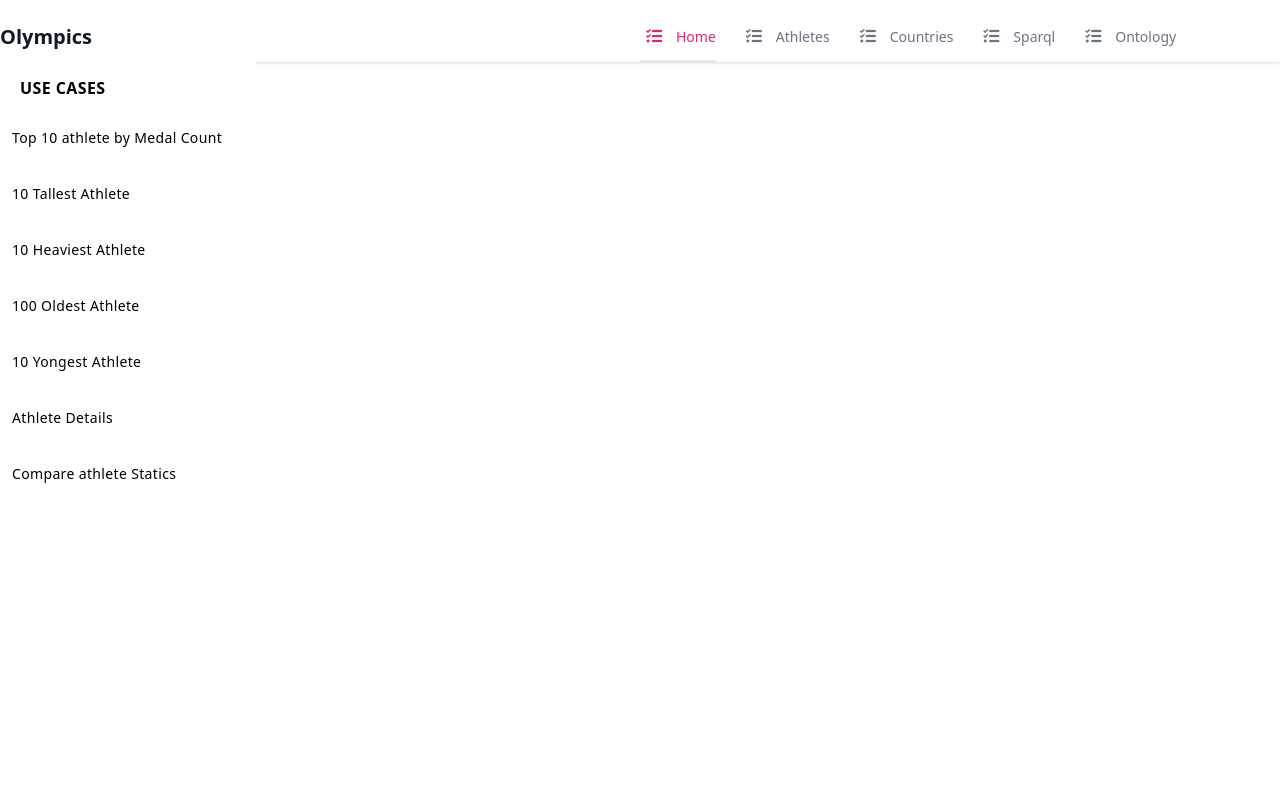
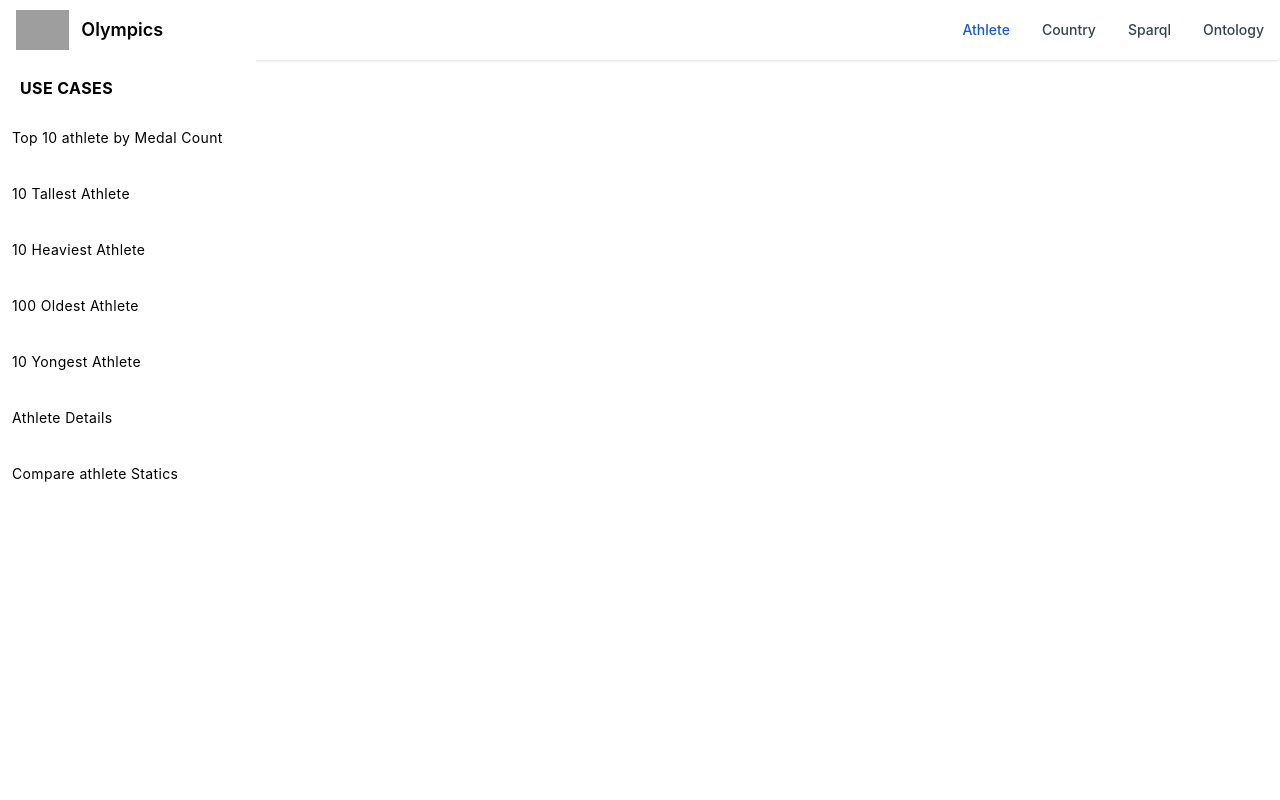
Before and after one commit to ankushbisht01/120-years-olympics, a Django app: template templates/main/athlete.html in a window 1280 px wide. Run offline with Django 3.2, Linux system fonts and the light colour scheme; the template is opened without the code that fills it, so the values that code supplies are empty; some libraries are stand-ins or nearby versions; grey boxes are pictures that could not be loaded.

Commit message:
new navbar

```diff
--- a/templates/base.html
+++ b/templates/base.html
@@ -13,9 +13,10 @@
     <link href="https://unpkg.com/tailwindcss@^2/dist/tailwind.min.css" rel="stylesheet">
     <link rel="stylesheet" href="https://use.fontawesome.com/releases/v5.3.1/css/all.css" integrity="sha384-mzrmE5qonljUremFsqc01SB46JvROS7bZs3IO2EmfFsd15uHvIt+Y8vEf7N7fWAU" crossorigin="anonymous">
     <link rel="stylesheet" href="https://unpkg.com/tailwindcss@2.2.19/dist/tailwind.min.css"/>
+    <link rel="stylesheet" href="https://unpkg.com/flowbite@1.3.2/dist/flowbite.min.css" />
     <!--Replace with your tailwind.css once created-->
     <script src="https://cdnjs.cloudflare.com/ajax/libs/Chart.js/2.7.2/Chart.bundle.min.js" integrity="sha256-XF29CBwU1MWLaGEnsELogU6Y6rcc5nCkhhx89nFMIDQ=" crossorigin="anonymous"></script>
-
+    <script src="https://unpkg.com/flowbite@1.3.2/dist/flowbite.js"></script>
 
     {% block head %} {% endblock head %}
 </head>
--- a/templates/navbar.html
+++ b/templates/navbar.html
@@ -1,57 +1,30 @@
-<nav id="header" class="bg-white fixed w-full z-10 top-0 shadow">
-
-
-    <div class="w-full container mx-auto flex flex-wrap items-center mt-0 pt-3 pb-3 md:pb-0">
-
-        <div class="w-1/2 pl-2 md:pl-0">
-            <a class="text-gray-900 text-base xl:text-xl no-underline hover:no-underline font-bold" href="{% url "index" %}">
-                 Olympics
+<nav class="bg-white fixed w-full z-10 top-0 shadow px-3 sm:px-4 py-2.5 rounded dark:bg-gray-800">
+  <div class="container flex flex-wrap justify-between items-center mx-auto">
+    <a href="{% url "index" %}" class="flex">
+      <img class="mr-3 h-10" viewBox="0 0 52 72" fill="none" src='https://olympics.com/images/static/b2p-images/logo_color.svg'> </img>
+        <span class="self-center text-lg font-semibold whitespace-nowrap dark:text-white">Olympics</span>
     </a>
-        </div>
-        <div class="w-1/2 pr-0">
-            <div class="flex relative inline-block float-right">
-
-
-
-
-
-
-        </div>
-
-
-        <div class="w-full flex-grow lg:flex lg:items-center lg:w-auto hidden lg:block mt-2 lg:mt-0 bg-white z-20" id="nav-content">
-            <ul class="list-reset lg:flex flex-1 items-center px-4 md:px-0">
-                <li class="mr-6 my-2 md:my-0">
-                    <a href="#" class="block py-1 md:py-3 pl-1 align-middle text-pink-600 no-underline hover:text-gray-900 border-b-2 border-orange-600 hover:border-orange-600">
-                        <i class="fas fa-tasks fa-fw mr-3"></i><span class="pb-1 md:pb-0 text-sm">Home</span>
-                    </a>
+    <button data-collapse-toggle="mobile-menu" type="button" class="inline-flex items-center p-2 ml-3 text-sm text-gray-500 rounded-lg md:hidden hover:bg-gray-100 focus:outline-none focus:ring-2 focus:ring-gray-200 dark:text-gray-400 dark:hover:bg-gray-700 dark:focus:ring-gray-600" aria-controls="mobile-menu-2" aria-expanded="false">
+      <span class="sr-only">Open main menu</span>
+      <svg class="w-6 h-6" fill="currentColor" viewBox="0 0 20 20" xmlns="http://www.w3.org/2000/svg"><path fill-rule="evenodd" d="M3 5a1 1 0 011-1h12a1 1 0 110 2H4a1 1 0 01-1-1zM3 10a1 1 0 011-1h12a1 1 0 110 2H4a1 1 0 01-1-1zM3 15a1 1 0 011-1h12a1 1 0 110 2H4a1 1 0 01-1-1z" clip-rule="evenodd"></path></svg>
+      <svg class="hidden w-6 h-6" fill="currentColor" viewBox="0 0 20 20" xmlns="http://www.w3.org/2000/svg"><path fill-rule="evenodd" d="M4.293 4.293a1 1 0 011.414 0L10 8.586l4.293-4.293a1 1 0 111.414 1.414L11.414 10l4.293 4.293a1 1 0 01-1.414 1.414L10 11.414l-4.293 4.293a1 1 0 01-1.414-1.414L8.586 10 4.293 5.707a1 1 0 010-1.414z" clip-rule="evenodd"></path></svg>
+    </button>
+    <div class="hidden w-full md:block md:w-auto" id="mobile-menu">
+      <ul class="flex flex-col mt-4 md:flex-row md:space-x-8 md:mt-0 md:text-sm md:font-medium">
+        <li>
+          <a href="{% url 'athlete' %}" class="block py-2 pr-4 pl-3 text-white bg-blue-700 rounded md:bg-transparent md:text-blue-700 md:p-0 dark:text-white" aria-current="page">Athlete</a>
         </li>
-                <li class="mr-6 my-2 md:my-0">
-                    <a href="{% url 'athlete' %}" class="block py-1 md:py-3 pl-1 align-middle text-gray-500 no-underline hover:text-gray-900 border-b-2 border-white hover:border-pink-500">
-                        <i class="fas fa-tasks fa-fw mr-3"></i><span class="pb-1 md:pb-0 text-sm">Athletes</span>
-                    </a>
+        <li>
+          <a href="{% url 'country' %}" class="block py-2 pr-4 pl-3 text-gray-700 border-b border-gray-100 hover:bg-gray-50 md:hover:bg-transparent md:border-0 md:hover:text-blue-700 md:p-0 dark:text-gray-400 md:dark:hover:text-white dark:hover:bg-gray-700 dark:hover:text-white md:dark:hover:bg-transparent dark:border-gray-700">Country</a>
         </li>
-                <li class="mr-6 my-2 md:my-0">
-                    <a href="{% url 'country' %}" class="block py-1 md:py-3 pl-1 align-middle text-gray-500 no-underline hover:text-gray-900 border-b-2 border-white hover:border-purple-500">
-                        <i class="fas fa-tasks fa-fw mr-3"></i><span class="pb-1 md:pb-0 text-sm">Countries</span>
-                    </a>
+        <li>
+          <a href="{% url 'sparql' %}" class="block py-2 pr-4 pl-3 text-gray-700 border-b border-gray-100 hover:bg-gray-50 md:hover:bg-transparent md:border-0 md:hover:text-blue-700 md:p-0 dark:text-gray-400 md:dark:hover:text-white dark:hover:bg-gray-700 dark:hover:text-white md:dark:hover:bg-transparent dark:border-gray-700">Sparql</a>
         </li>
-                <li class="mr-6 my-2 md:my-0">
-                    <a href="{% url 'sparql' %}" class="block py-1 md:py-3 pl-1 align-middle text-gray-500 no-underline hover:text-gray-900 border-b-2 border-white hover:border-red-500">
-                        <i class="fas fa-tasks fa-fw mr-3"></i><span class="pb-1 md:pb-0 text-sm">Sparql</span>
-                    </a>
-                </li>
-                <li class="mr-6 my-2 md:my-0">
-                    <a href="{% url 'ontology' %}" class="block py-1 md:py-3 pl-1 align-middle text-gray-500 no-underline hover:text-gray-900 border-b-2 border-white hover:border-red-500">
-                        <i class="fas fa-tasks fa-fw mr-3"></i><span class="pb-1 md:pb-0 text-sm">Ontology</span>
-                    </a>
+        <li>
+          <a href="{% url 'ontology' %}" class="block py-2 pr-4 pl-3 text-gray-700 border-b border-gray-100 hover:bg-gray-50 md:hover:bg-transparent md:border-0 md:hover:text-blue-700 md:p-0 dark:text-gray-400 md:dark:hover:text-white dark:hover:bg-gray-700 dark:hover:text-white md:dark:hover:bg-transparent dark:border-gray-700">Ontology</a>
         </li>
 
       </ul>
-
-
-
     </div>
-
   </div>
 </nav>
```
Also changed, not shown: templates/navbar1.html (added, +57 -0 lines). Lines whose indentation alone changed are shown as unchanged.
